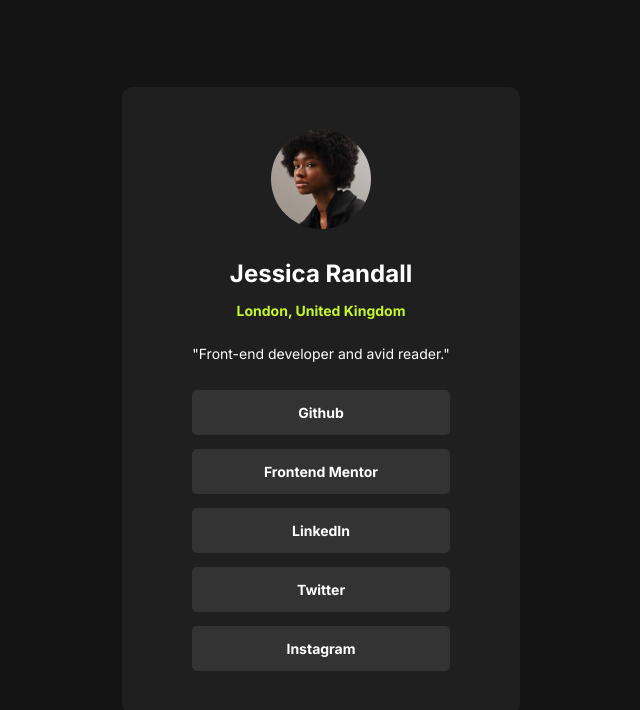
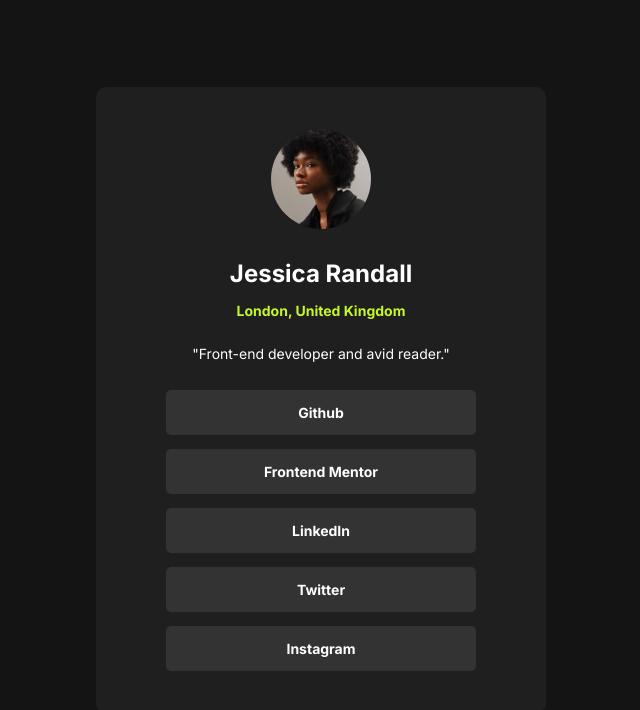
Before and after one commit to bgroyer1/social-links-frontend-mentor, a plain HTML site: page index.html in a window 1280 px wide. Shown: the whole page, without its empty margins (319-959 px from the left). Drawn offline with Linux system fonts and the light colour scheme.

Commit message:
fiddled with hover and focus effects, made card width more responsive

```diff
--- a/index.html
+++ b/index.html
@@ -4,6 +4,7 @@
     <!-- META TAGS -->
     <meta charset="UTF-8" />
     <meta name="viewport" content="width=device-width, initial-scale=1.0" />
+    <meta name="description" content="Profile of Jessica Randall, front-end developer">
     <!-- displays site properly based on user's device -->
     <meta name="author" content="Braedan Royer" />
     <!-- FAVICON -->
@@ -33,11 +34,11 @@
       <img class="profile_pic" src="assets/images/avatar-jessica.jpeg" alt="A young girl with an afro against a white background" aria-label="Profile Picture">
       <h2 class="location">London, United Kingdom</h2>
       <p class="bio">"Front-end developer and avid reader."</p>
-      <a aria-label="Github link" href="#" class="socials">Github</a>
-      <a aria-label="Frontend Mentor link" href="#" class="socials">Frontend Mentor</a>
-      <a aria-label="LinkedIn link" href="#" class="socials">LinkedIn</a>
-      <a aria-label="Twitter link" href="#" class="socials">Twitter</a>
-      <a aria-label="Instagram link" href="#" class="socials">Instagram</a>
+      <a aria-label="Github Profile of Jessica" href="#" class="socials">Github</a>
+      <a aria-label="Frontend Mentor Profile of Jessica" href="#" class="socials">Frontend Mentor</a>
+      <a aria-label="LinkedIn Profile of Jessica" href="#" class="socials">LinkedIn</a>
+      <a aria-label="Twitter Profile of Jessica" href="#" class="socials">Twitter</a>
+      <a aria-label="Instagram Profile of Jessica" href="#" class="socials">Instagram</a>
     </div>
   </body>
 </html>
--- a/styles.css
+++ b/styles.css
@@ -20,7 +20,6 @@ body {
     font-family: 'Inter', sans-serif;
     font-size: 14px;
     font-weight: 400;
-    /* background-color: #040404; */
     background: var(--grey_900);
     color: var(--white);
     height: 100dvh;
@@ -34,6 +33,8 @@ body {
     flex-direction: column;
     justify-content: center;
     gap: 1em;
+    width: 100%;
+    max-width: 450px;
     background-color: var(--grey_800);
     padding: 3em 5em;
     text-align: center;
@@ -75,15 +76,40 @@ body {
     font-family: 'Inter', sans-serif;
     text-decoration: none;
     background-color: var(--grey_700);
-    padding: 1em 4em;
+    padding: 1em 2em;
     font-weight: bold;
     border-radius: 5px;
     margin: 0;
     text-align: center;
+    transition: background-color 0.3s ease, color 0.3s ease, transform 0.3s ease;
 }
 
-.socials:hover,
-.socials:focus {
+.socials:focus,
+.socials:hover {
     background-color:hsl(0, 0%, 15%);
     color: var(--green);
+    transform: scale(1.05)
 }
+
+.socials:focus {
+    outline: 1px solid var(--green);
+}
+
+
+/* @media (max-width: 400px) {
+    .card {
+        width: 300px
+    }
+
+    .name {
+        font-size: 1.2rem;
+    }
+
+    .location {
+        font-size: 0.75rem;
+    }
+
+    .socials {
+        font-size: 0.75rem;
+    }
+} */
```
